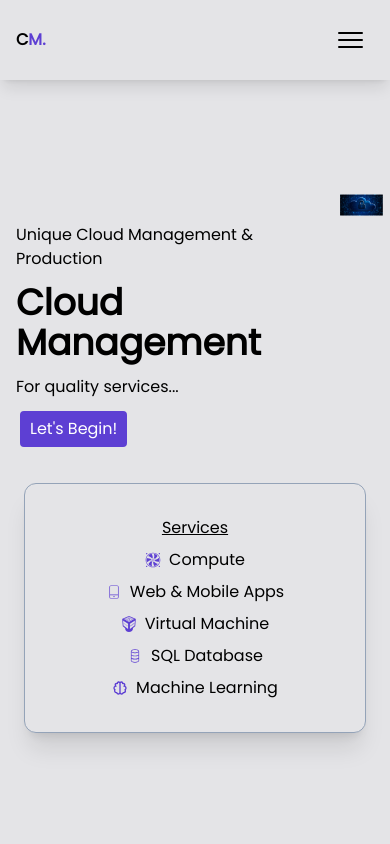
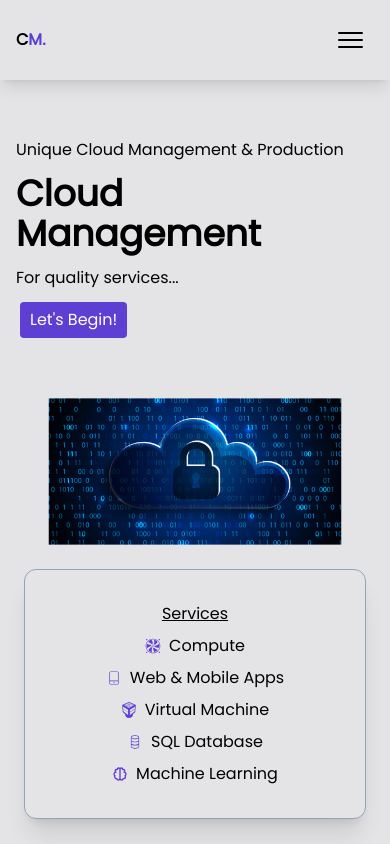
Before and after one commit to ferenczidavid/data_services, a React (Vite) app: page / in a window 390 px wide. Built offline with nearby package versions, Linux system fonts and the light colour scheme.

Commit message:
final home commit

```diff
--- a/src/features/Home.jsx
+++ b/src/features/Home.jsx
@@ -52,7 +52,7 @@
         </div>
 
         {/* Col bottom Services container */}
-        <div className='mx-6 -translate bottom-5 flex flex-col py-8 bg-zinc-200 border border-slate-400 rounded-xl text-center shadow-xl items-center col-span-2'>
+        <div className='mx-6 -translate bottom-px flex flex-col py-8 bg-zinc-200 border border-slate-400 rounded-xl text-center shadow-xl items-center md:col-span-2'>
           <p className='underline cursor-default'>Services</p>
           <ul className='w-full whitespace-nowrap flex justify-center md:justify-between pt-2 flex-wrap gap-2'>
             {services.map((item, i) => (<li key={`service_item_${i}`} className='basis-[100px] justify-center gap-2 inline-flex  cursor-default'>{item.icon}{item.label}</li>))}
```
